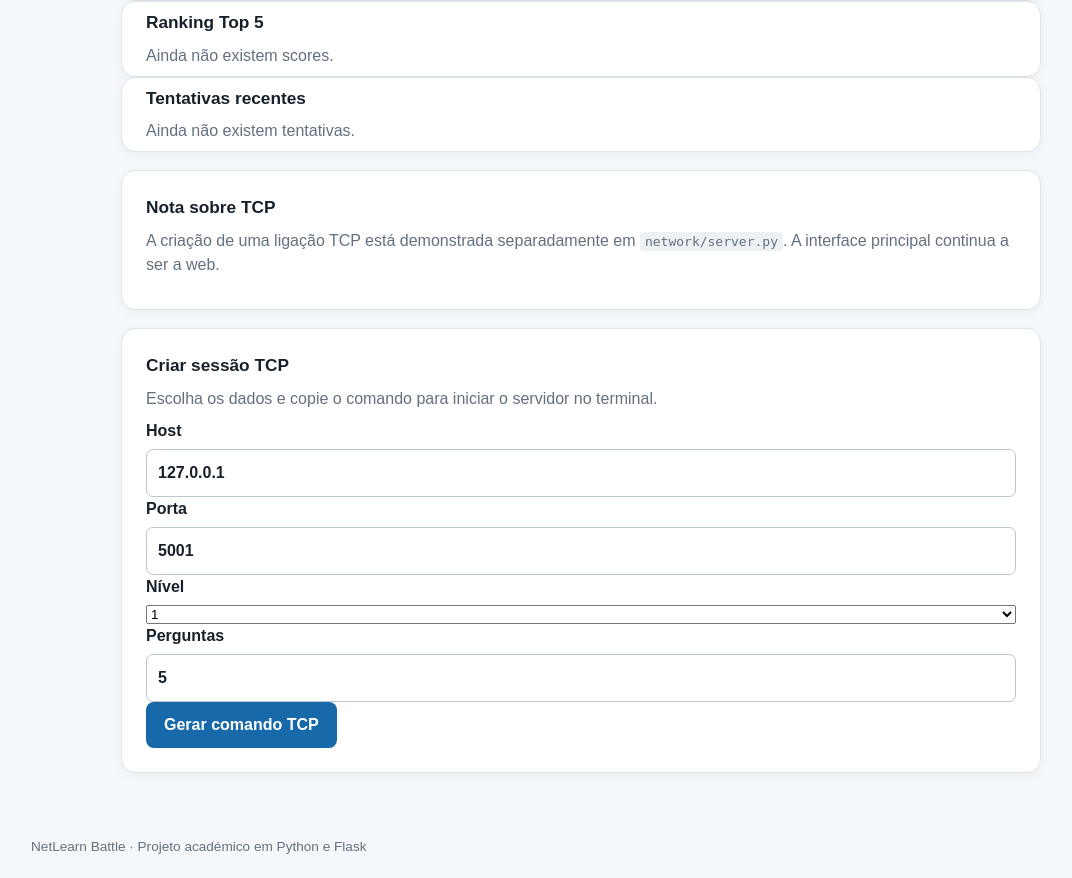
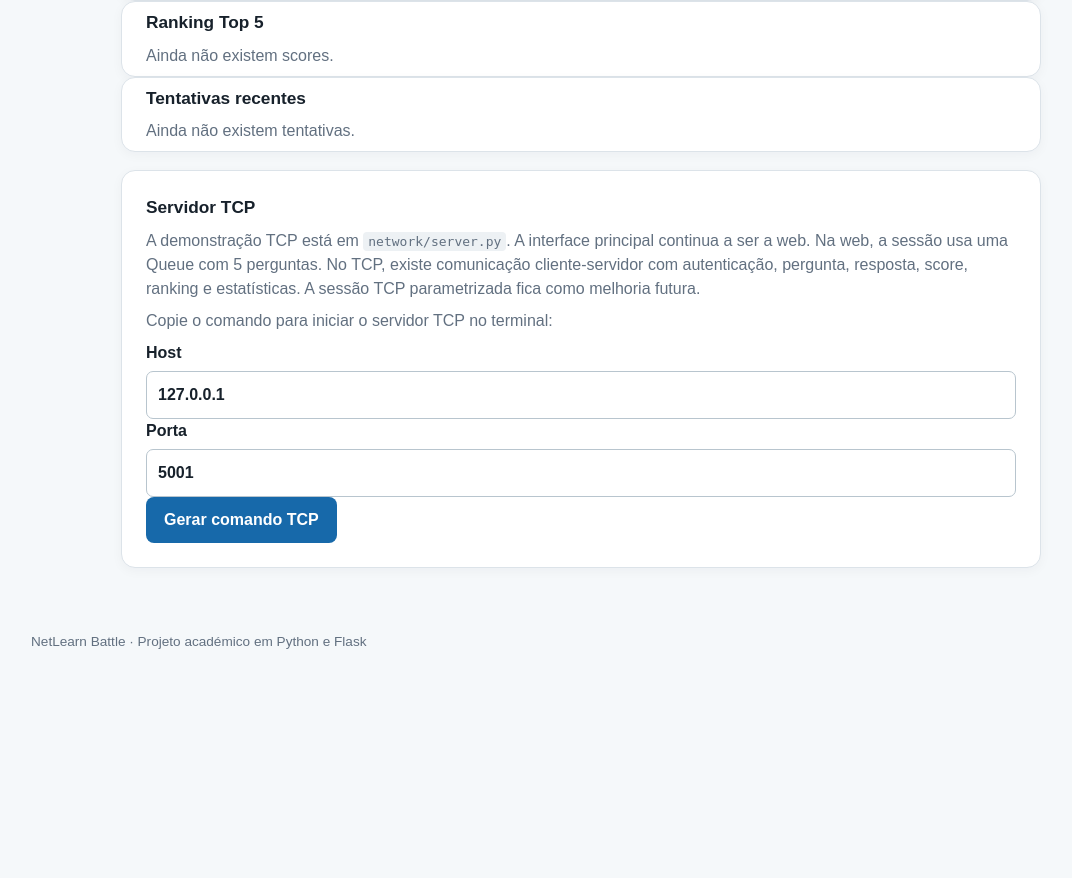
Before and after one commit to gabrielsouza80/Lic.Eng.Inf-ALGED-Netlearn-Battle, a Flask app: page /teacher in a window 1280 px wide. Shown: the part 661-1539 px from the top of the page, without its empty margins (59-1131 px from the left). After the commit the page ends 1310 px from the top, so only its background shows below. Run offline with Flask 3, Linux system fonts and the light colour scheme.

Commit message:
Remove --level/--questions do comando TCP na pagina do professor e README

```diff
--- a/app.py
+++ b/app.py
@@ -252,11 +252,9 @@ def teacher():
         host = request.form.get("host", "127.0.0.1").strip() or "127.0.0.1"
         try:
             port = int(request.form.get("port", 5001))
-            level = int(request.form.get("level", 1))
-            amount = int(request.form.get("questions", 5))
         except ValueError:
-            port, level, amount = 5001, 1, 5
-        tcp_command = f"py -3 network/server.py --host {host} --port {port} --level {level} --questions {amount}"
+            port = 5001
+        tcp_command = f"py -3 network/server.py --host {host} --port {port}"
     try:
         all_attempts = game.recent_attempts(limit=10000)
         stats_data = stats.global_statistics()
--- a/templates/teacher.html
+++ b/templates/teacher.html
@@ -53,18 +53,16 @@
   </div>{% else %}<p>Ainda não existem tentativas.</p>{% endif %}
 </section>
 <section class="card details">
-  <h2>Nota sobre TCP</h2>
-  <p>A criação de uma ligação TCP está demonstrada separadamente em <code>network/server.py</code>. A interface
-    principal continua a ser a web.</p>
-</section>
-<section class="card details">
-  <h2>Criar sessão TCP</h2>
-  <p>Escolha os dados e copie o comando para iniciar o servidor no terminal.</p>
+  <h2>Servidor TCP</h2>
+  <p>A demonstração TCP está em <code>network/server.py</code>. A interface
+    principal continua a ser a web. Na web, a sessão usa uma Queue com 5 perguntas.
+    No TCP, existe comunicação cliente-servidor com autenticação, pergunta,
+    resposta, score, ranking e estatísticas. A sessão TCP parametrizada fica como
+    melhoria futura.</p>
+  <p>Copie o comando para iniciar o servidor TCP no terminal:</p>
   <form method="post" class="form-grid">
     <label>Host <input name="host" value="127.0.0.1"></label>
     <label>Porta <input name="port" type="number" value="5001"></label>
-    <label>Nível <select name="level"><option>1</option><option>2</option><option>3</option><option>4</option><option>5</option></select></label>
-    <label>Perguntas <input name="questions" type="number" min="1" max="10" value="5"></label>
     <button class="button" type="submit">Gerar comando TCP</button>
   </form>
   {% if tcp_command %}<p><code>{{ tcp_command }}</code></p>{% endif %}
```
Also changed, not shown: README.md.
